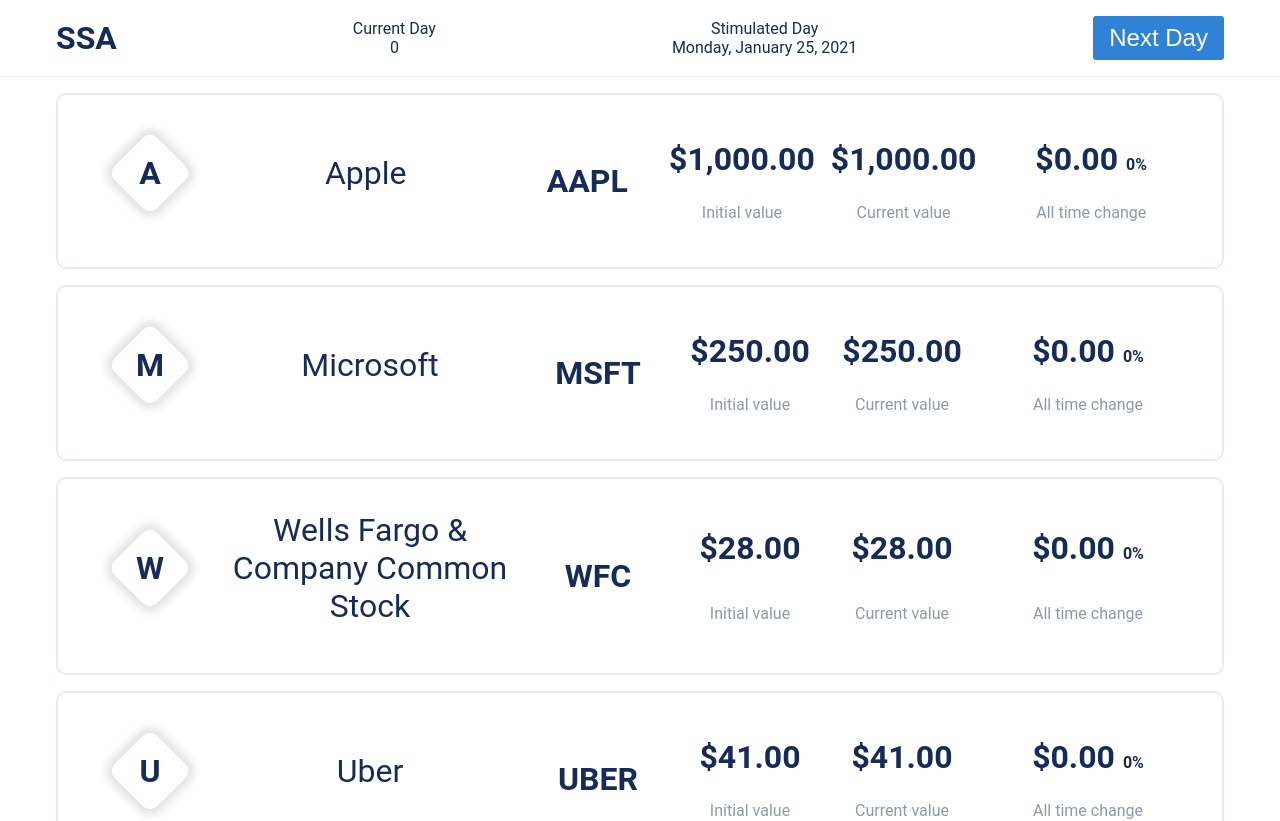
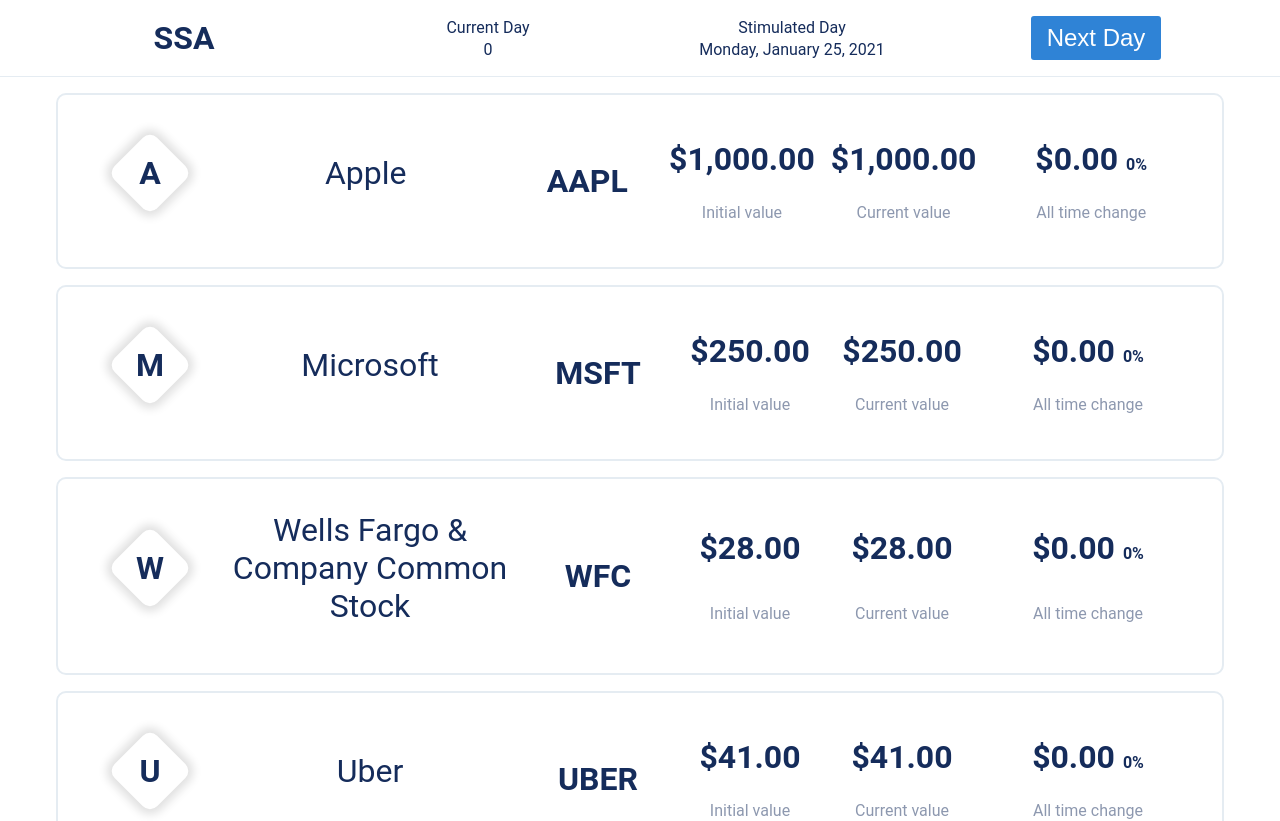
Before and after one commit to gregorlaan/brainbase-exercise, an Angular app: page / in a window 1280 px wide. Shown: the top 821 px of the page. Built offline with nearby package versions, Linux system fonts and the light colour scheme.

Commit message:
Improve header structure

```diff
--- a/src/app/header/header.component.css
+++ b/src/app/header/header.component.css
@@ -3,10 +3,16 @@
 }
 
 header > .container {
-  display: flex;
-  justify-content: space-between;
+  display: grid;
+  grid-template-columns: repeat(4, 1fr);
+  grid-gap: 1rem;
+}
+
+.container > .column {
+  display: grid;
+  align-items: center;
+  justify-content: center;
   padding: 1rem;
-  align-items: center;
 }
 
 .site-title {
--- a/src/app/header/header.component.html
+++ b/src/app/header/header.component.html
@@ -1,17 +1,21 @@
 <header>
     <div class="container">
-        <h1 class="site-title">{{ title }}</h1>
+        <div class="column">
+            <h1 class="site-title">{{ title }}</h1>
+        </div>
 
-        <div class="current-day">
+        <div class="column current-day">
             Current Day
             <p>{{ currentDay }}</p>
         </div>
 
-        <div class="stimulated-day">
+        <div class="column stimulated-day">
             Stimulated Day
             <p>{{ stimulatedDay | date: dateFormat }}</p>
         </div>
 
-        <button (click)="onNextDay()" class="primary-btn">Next Day</button>
+        <div class="column">
+            <button (click)="onNextDay()" class="primary-btn">Next Day</button>
+        </div>
     </div>
 </header>
```
